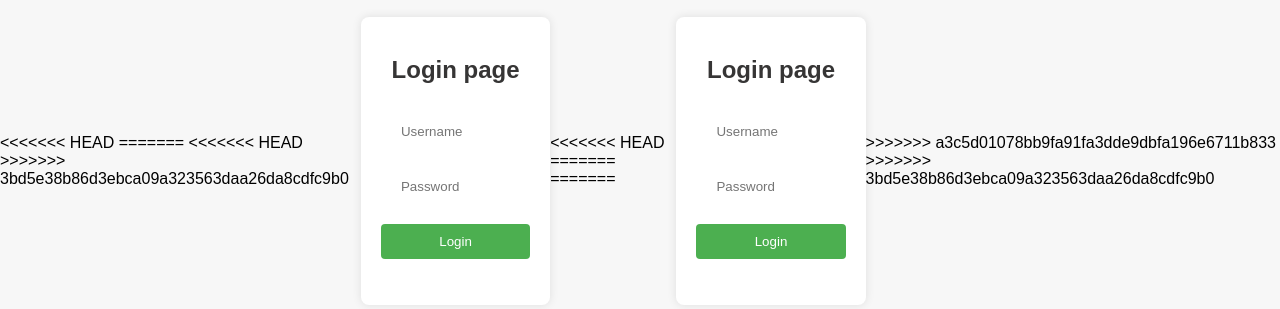
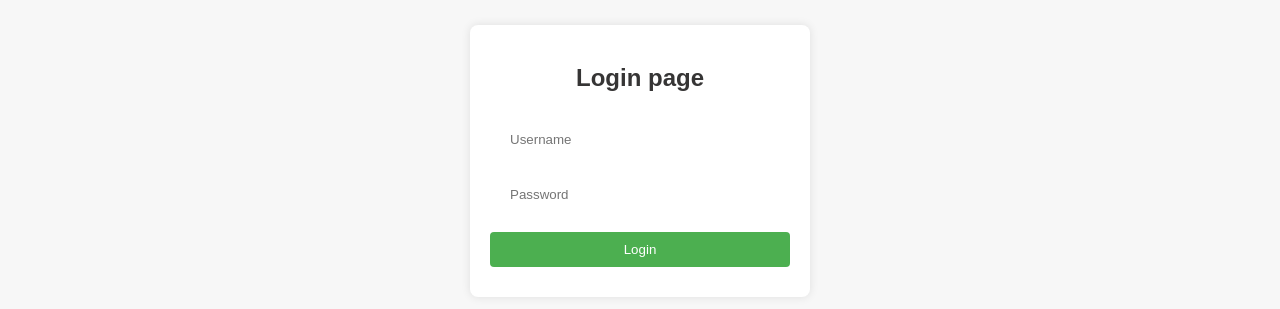
Before and after one commit to XeDiaulhaq/Codepedia, a plain HTML site: page index.html in a window 1280 px wide. Shown: the part 239-548 px from the top of the page. Drawn offline with Linux system fonts and the light colour scheme.

Commit message:
Index Commit

```diff
--- a/index.html
+++ b/index.html
@@ -1,7 +1,4 @@
-<<<<<<< HEAD
-=======
-<<<<<<< HEAD
->>>>>>> 3bd5e38b86d3ebca09a323563daa26da8cdfc9b0
+
 <!DOCTYPE html>
 <html lang="en">
 
@@ -85,11 +82,7 @@
 
                     if (username === "a" && password === "a") {
                         alert("Selamat datang, " + "Admin" + "!");
-<<<<<<< HEAD
                         window.location.href = "/asset/html/home.html"; // Menggunakan window.location.href untuk mengarahkan ke halaman lain
-=======
-                        window.location.href = "/home.html"; // Menggunakan window.location.href untuk mengarahkan ke halaman lain
->>>>>>> 3bd5e38b86d3ebca09a323563daa26da8cdfc9b0
                     } else {
                         alert(
                             "Password atau username salah. Mohon diperhatikan kembali. (Username dan Password: 'a')"
@@ -99,104 +92,4 @@
         </script>
     </div>
 </body>
-
-<<<<<<< HEAD
-=======
-=======
-<!DOCTYPE html>
-<html lang="en">
-
-<head>
-    <meta charset="UTF-8" />
-    <meta name="viewport" content="width=device-width, initial-scale=1.0" />
-    <title>Login Page</title>
-    <style>
-        body {
-            font-family: Arial, sans-serif;
-            background-color: #f7f7f7f5;
-            margin: 0;
-            padding: 0;
-            display: flex;
-            justify-content: center;
-            align-items: center;
-            height: 100vh;
-        }
-
-        .login-container {
-            background-color: #ffffff;
-            border-radius: 8px;
-            box-shadow: 0 0 10px rgba(0, 0, 0, 0.1);
-            padding: 20px;
-            width: 300px;
-            text-align: center;
-        }
-
-        .login-container h2 {
-            margin-bottom: 20px;
-            color: #363535;
-        }
-
-        .login-container input[type="text"],
-        .login-container input[type="password"] {
-            width: calc(100% - 20px);
-            padding: 10px;
-            margin: 10px 0;
-            border: 1px solid #000000;
-            border-radius: 4px;
-            box-sizing: border-box;
-            border: 0;
-        }
-
-        .login-container input[type="submit"] {
-            width: 100%;
-            padding: 10px;
-            margin: 10px 0;
-            border: none;
-            border-radius: 4px;
-            background-color: #4caf50;
-            color: #ffffff;
-            cursor: pointer;
-            transition: background-color 0.3s ease;
-        }
-
-        .login-container input[type="submit"]:hover {
-            background-color: #2b74fa;
-        }
-    </style>
-</head>
-
-<body>
-    <div class="login-container">
-        <h2>Login page</h2>
-
-        <form id="loginForm">
-            <input type="text" name="username" id="username" placeholder="Username" required /><br />
-            <input type="password" name="password" id="password" placeholder="Password" required
-                autocomplete="off" /><br />
-            <input type="submit" value="Login" />
-        </form>
-        <script>
-            document
-                .getElementById("loginForm")
-                .addEventListener("submit", function (event) {
-                    event.preventDefault();
-
-                    var username = document.getElementById("username").value;
-                    var password = document.getElementById("password").value;
-
-                    if (username === "a" && password === "a") {
-                        alert("Selamat datang, " + "Admin" + "!");
-                        window.location.href = "Codepedia/home.html"; // Menggunakan window.location.href untuk mengarahkan ke halaman lain
-                    } else {
-                        alert(
-                            "Password atau username salah. Mohon diperhatikan kembali. (Username dan Password: 'a')"
-                        );
-                    }
-                });
-        </script>
-    </div>
-</body>
-
->>>>>>> a3c5d01078bb9fa91fa3dde9dbfa196e6711b833
->>>>>>> 3bd5e38b86d3ebca09a323563daa26da8cdfc9b0
 </html>
```
